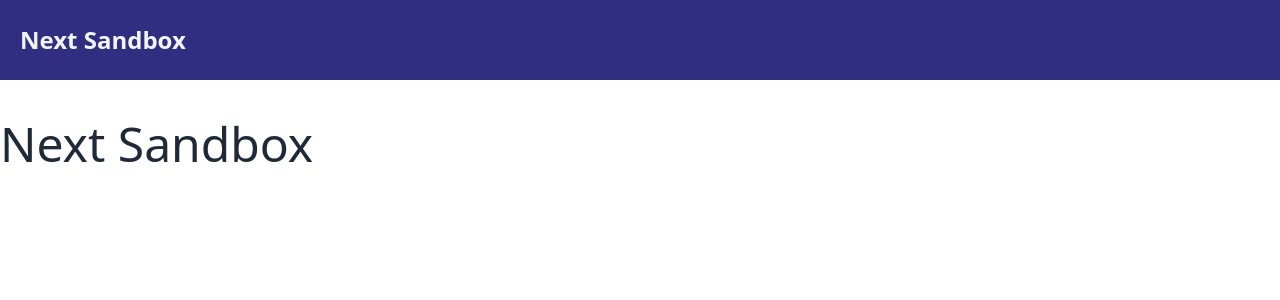
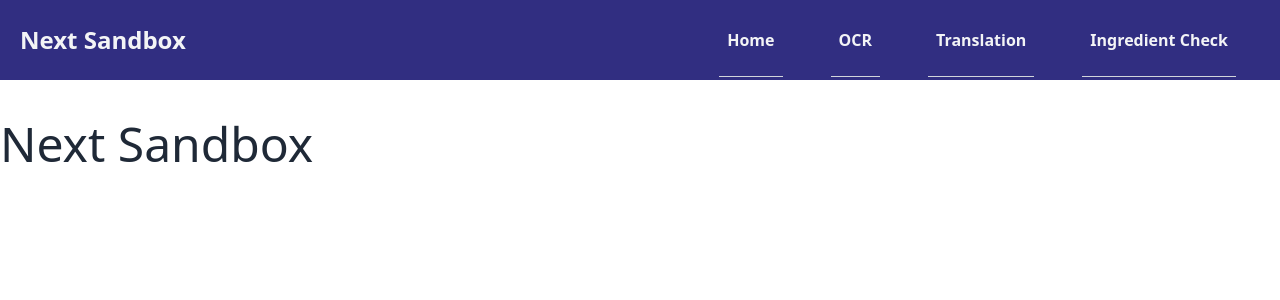
Before and after one commit to pveggie/next-azure-sandbox, a Next.js app: page / in a window 1280 px wide. Shown: the top 300 px of the page. Built offline with nearby package versions, Linux system fonts and the light colour scheme.

Commit message:
Add link behaviour to navigation

```diff
--- /dev/null
+++ b/components/molecules/NavItem.jsx
@@ -0,0 +1,13 @@
+import Link from 'next/link'
+
+function NavItem(props) {
+  return (
+    <li className="font-bold mx-6 px-2 py-6 border-b border-gray-300">
+      <Link href={props.navItem.path}>
+        <a>{props.navItem.label}</a>
+      </Link>
+    </li>
+  )
+}
+
+export default NavItem
--- a/components/organisms/NavList.jsx
+++ b/components/organisms/NavList.jsx
@@ -1,5 +1,6 @@
 import React from 'react'
 import classNames from 'classnames'
+import NavItem from '../molecules/NavItem'
 import { FontAwesomeIcon } from '@fortawesome/react-fontawesome'
 
 class NavList extends React.Component {
@@ -17,7 +18,7 @@ class NavList extends React.Component {
 
   render() {
     const navClassName = classNames(
-      `fixed top-${this.props.fromTop} left-0 h-screen w-full bg-gray-900 transform`,
+      `fixed top-${this.props.fromTop} left-0 h-screen w-full bg-gray-900 transform transition-transform motion-reduce:transition-none`,
       {
         '-translate-x-full': !this.state.isOpen,
       }
@@ -25,7 +26,10 @@ class NavList extends React.Component {
 
     return (
       <div className={this.props.className}>
-        <button onClick={this.toggleMenu} className="w-6 mr-4">
+        <button
+          onClick={this.toggleMenu}
+          className="inline-flex items-center w-6 mr-4"
+        >
           <FontAwesomeIcon icon={this.state.isOpen ? 'times' : 'bars'} />
         </button>
 
@@ -33,12 +37,11 @@ class NavList extends React.Component {
           <ul className="list-none ">
             {this.props.navItems.map((navItem) => {
               return (
-                <li
-                  key={navItem}
+                <NavItem
+                  key={navItem.label}
+                  navItem={navItem}
                   className="font-bold mx-6 px-2 py-6 border-b border-gray-300"
-                >
-                  {navItem}
-                </li>
+                />
               )
             })}
           </ul>
--- a/components/organisms/NavTabs.jsx
+++ b/components/organisms/NavTabs.jsx
@@ -1,15 +1,16 @@
+import NavItem from '../molecules/NavItem'
+
 function NavTabs(props) {
   return (
     <nav className={props.className}>
       <ul className="list-none flex">
         {props.navItems.map((navItem) => {
           return (
-            <li
-              key={navItem}
+            <NavItem
+              key={navItem.label}
+              navItem={navItem}
               className="font-semibold px-4 border-r-2 last:pr-0 last:border-r-0"
-            >
-              {navItem}
-            </li>
+            />
           )
         })}
       </ul>
--- a/components/templates/Header.jsx
+++ b/components/templates/Header.jsx
@@ -28,7 +28,7 @@ class Header extends React.Component {
           className="sm:hidden"
         />
         <h1 className="text-2xl font-semibold">{siteTitle}</h1>
-        <NavTabs navItems={navItems} className="hidden" />
+        <NavTabs navItems={navItems} className="hidden sm:block" />
       </header>
     )
   }
--- a/pages/demos/ingredient-check.js
+++ b/pages/demos/ingredient-check.js
@@ -0,0 +1,12 @@
+import DefaultLayout from '../../components/layouts/DefaultLayout'
+
+function IngredientCheck() {
+  const pageTitle = 'Ingredient Check'
+  return (
+    <DefaultLayout pageTitle={pageTitle}>
+      <h1 className="text-5xl text-gray-800">{pageTitle}</h1>
+    </DefaultLayout>
+  )
+}
+
+export default IngredientCheck
--- a/pages/demos/ocr.js
+++ b/pages/demos/ocr.js
@@ -0,0 +1,12 @@
+import DefaultLayout from '../../components/layouts/DefaultLayout'
+
+function Ocr() {
+  const pageTitle = 'Optical Character Recognition'
+  return (
+    <DefaultLayout pageTitle={pageTitle}>
+      <h1 className="text-5xl text-gray-800">{pageTitle}</h1>
+    </DefaultLayout>
+  )
+}
+
+export default Ocr
--- a/pages/demos/translation.js
+++ b/pages/demos/translation.js
@@ -0,0 +1,12 @@
+import DefaultLayout from '../../components/layouts/DefaultLayout'
+
+function Translation() {
+  const pageTitle = 'Translation'
+  return (
+    <DefaultLayout pageTitle={pageTitle}>
+      <h1 className="text-5xl text-gray-800">{pageTitle}</h1>
+    </DefaultLayout>
+  )
+}
+
+export default Translation
--- a/utils/siteConfig.js
+++ b/utils/siteConfig.js
@@ -1,4 +1,9 @@
 const siteTitle = 'Next Sandbox'
-const navItems = ['ocr', 'translation', 'ingredient-check']
+const navItems = [
+  { path: '/', label: 'Home' },
+  { path: '/demos/ocr', label: 'OCR' },
+  { path: '/demos/translation', label: 'Translation' },
+  { path: '/demos/ingredient-check', label: 'Ingredient Check' },
+]
 
 export { siteTitle, navItems }
```
